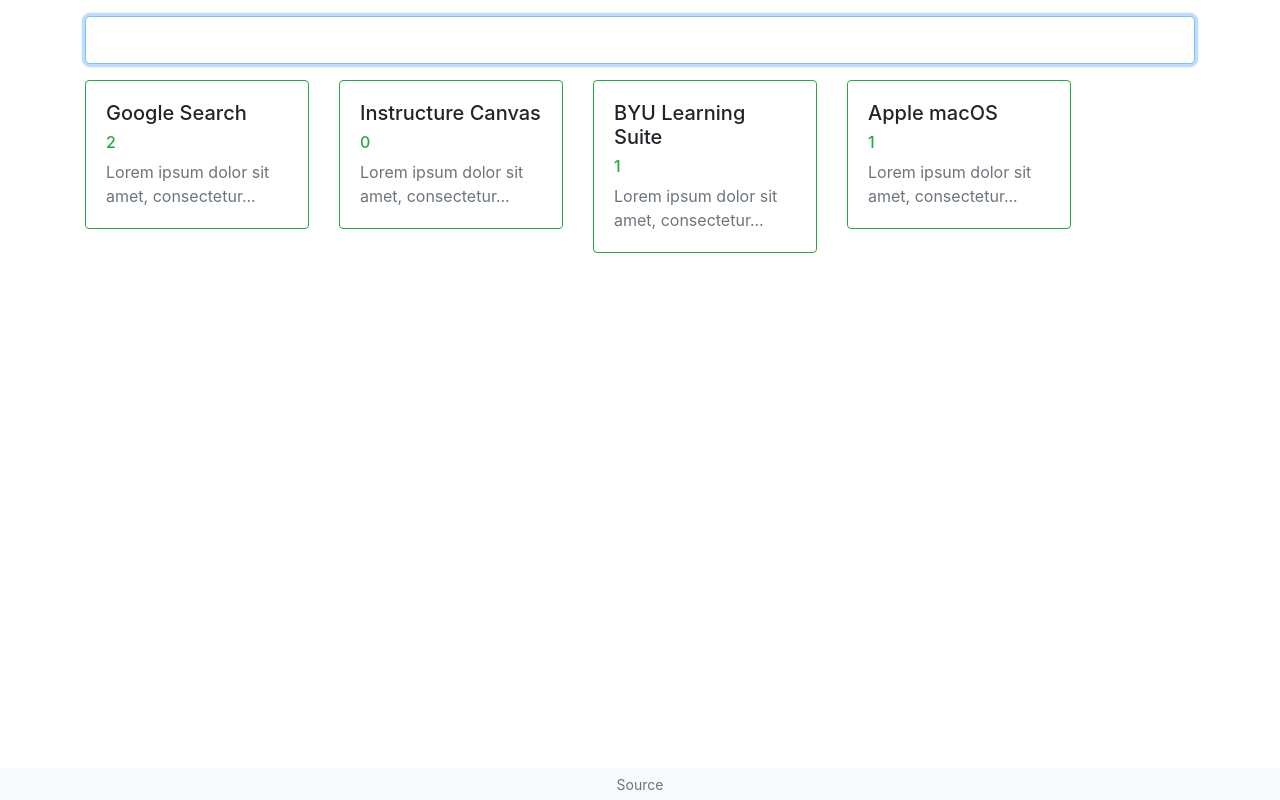
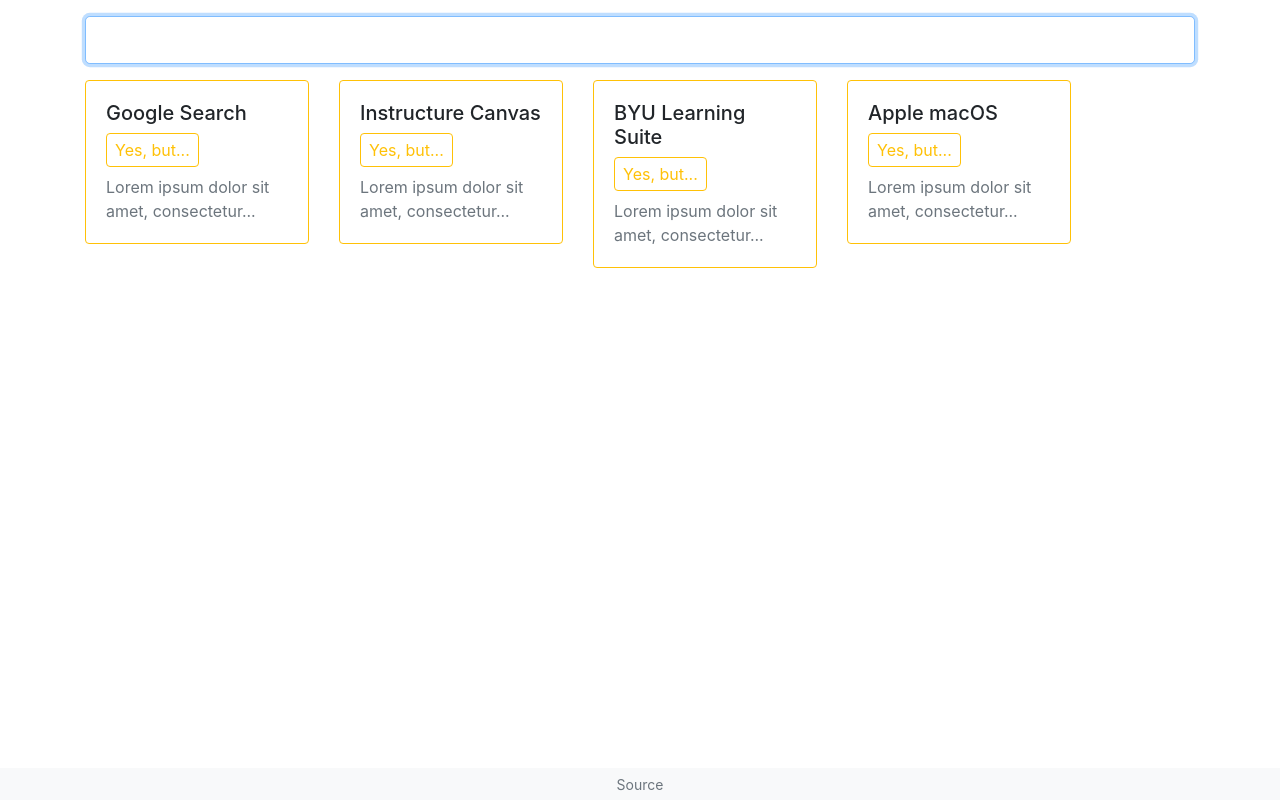
Before and after one commit to jacob-hart/dark-directory, a Vue app: page / in a window 1280 px wide. Built offline with nearby package versions, Linux system fonts and the light colour scheme.

Commit message:
Update yes, no, yes but appearance

```diff
--- a/src/components/ProductList.vue
+++ b/src/components/ProductList.vue
@@ -1,10 +1,11 @@
 <template>
 <div class="row card-deck mt-3">
   <div class="product" v-for="product in products" :key="product.id">
-    <div class="card border-success" style="width: 14rem;">
+    <div class="card border-warning" style="width: 14rem;">
       <div class="card-body">
         <h5 class="card-title mb-2">{{product.name}}</h5>
-        <h6 class="card-text mb-2 text-success">{{product.dark}}</h6>
+        <h6 class="card-text mb-2 text-warning btn btn-outline-warning py-1 px-2">Yes, but...</h6>
+        <br>
         <router-link :to="'/product/' + product.id" class="card-text text-muted stretched-link">{{product.context.slice(0, 40).trim() + "..."}}</router-link>
       </div>
     </div>
```
